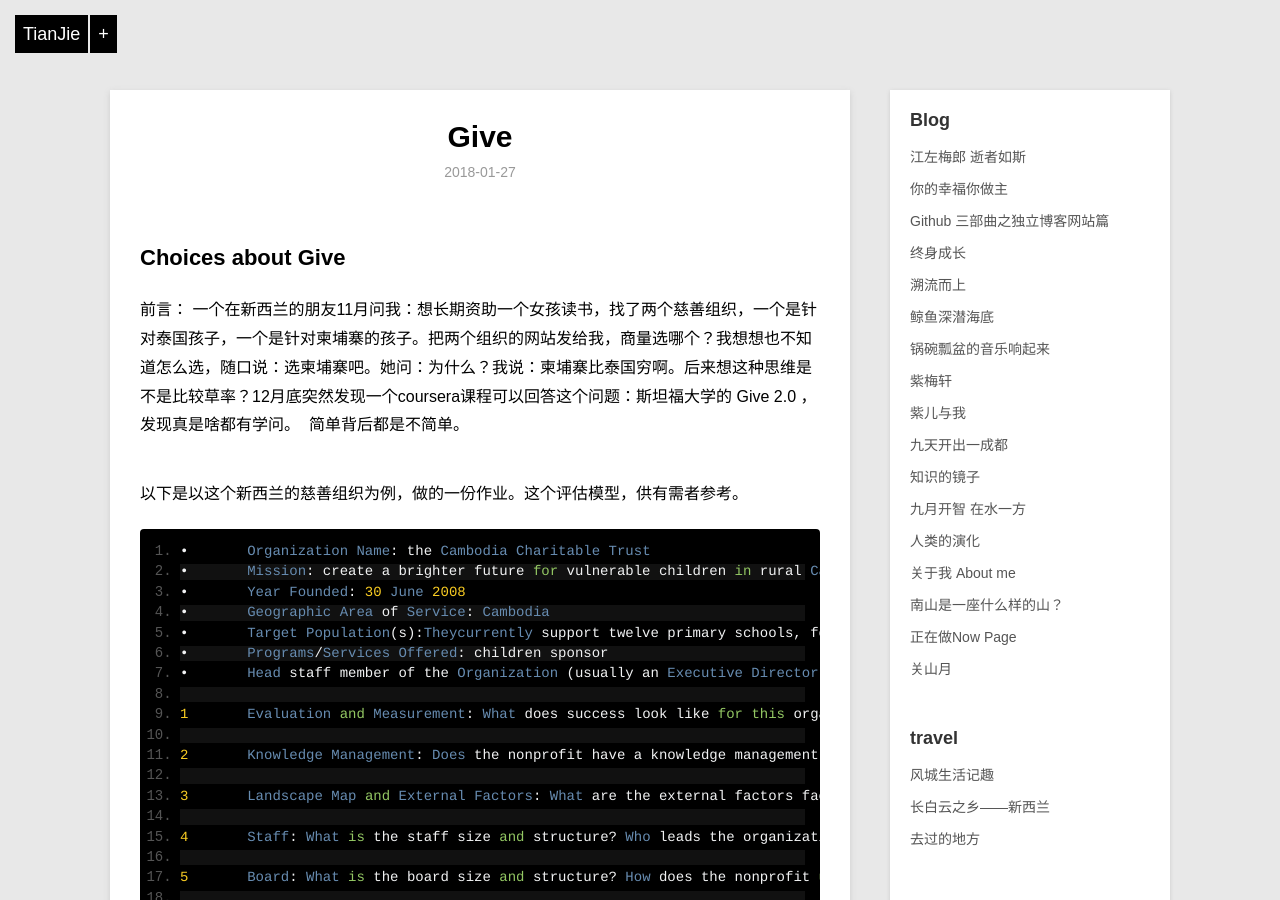
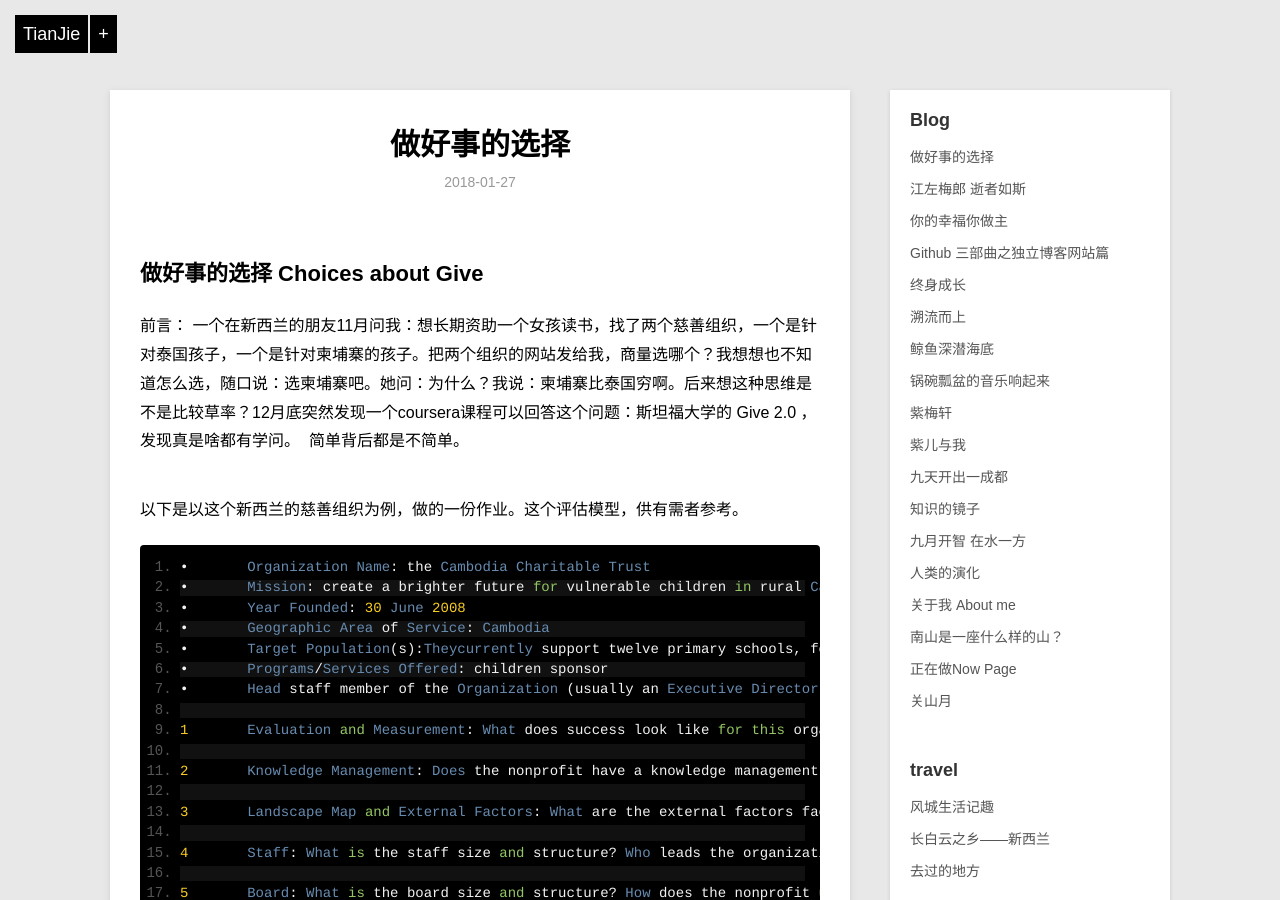
Before and after one commit to violettianjie/violettianjie.github.io, a Jekyll site: the page built from _posts/blog/2018-01-27-give.md, in a window 1280 px wide and 900 px high. Built offline with Jekyll 4.4.1, drawn with Linux system fonts in a browser that asks for light colours; our own code applies the rules of GitHub Pages for plain Markdown files.

Commit message:
Update 2018-01-27-give.md

```diff
--- a/_posts/blog/2018-01-27-give.md
+++ b/_posts/blog/2018-01-27-give.md
@@ -1,5 +1,13 @@
+---
+layout: post
+title: "做好事的选择"
+description: "非赢利组织评估模型"
+category: blog
+---
 
-## Choices about Give
+
+
+## 做好事的选择 Choices about Give
 
 前言：
 一个在新西兰的朋友11月问我：想长期资助一个女孩读书，找了两个慈善组织，一个是针对泰国孩子，一个是针对柬埔寨的孩子。把两个组织的网站发给我，商量选哪个？我想想也不知道怎么选，随口说：选柬埔寨吧。她问：为什么？我说：柬埔寨比泰国穷啊。后来想这种思维是不是比较草率？12月底突然发现一个coursera课程可以回答这个问题：斯坦福大学的 Give 2.0 ，发现真是啥都有学问。  简单背后都是不简单。
```
